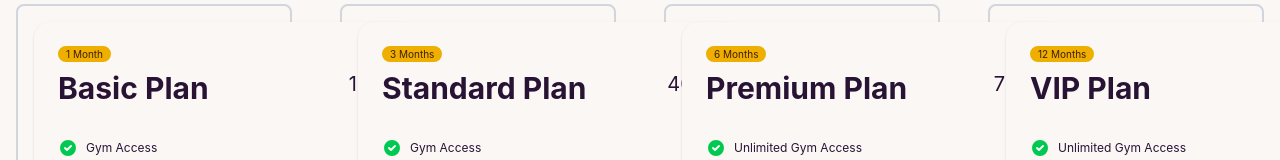
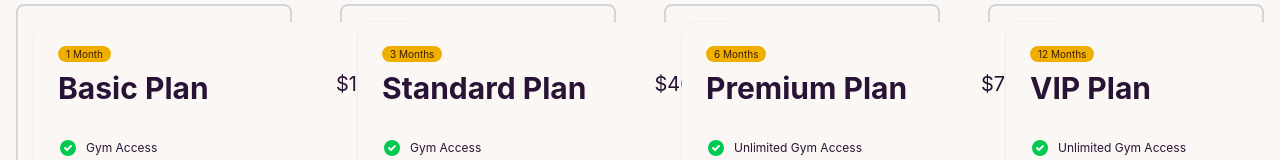
Before and after one commit to mdalihasanriyad/Another-Mode, a React (Vite) app: page / in a window 1280 px wide. Shown: the part 141-301 px from the top of the page. Built offline with nearby package versions, Linux system fonts and the light colour scheme.

Commit message:
added currency

```diff
--- a/src/components/PricingCart.jsx
+++ b/src/components/PricingCart.jsx
@@ -9,7 +9,7 @@ const PricingCart = ({ pricing }) => {
           <span className="badge badge-xs badge-warning">{duration}</span>
           <div className="flex justify-between">
             <h2 className="text-3xl font-bold">{name}</h2>
-            <span className="text-xl">{price}</span>
+            <span className="text-xl">${price}</span>
           </div>
           <ul className="mt-6 flex flex-col gap-2 text-xs">
             {
```
